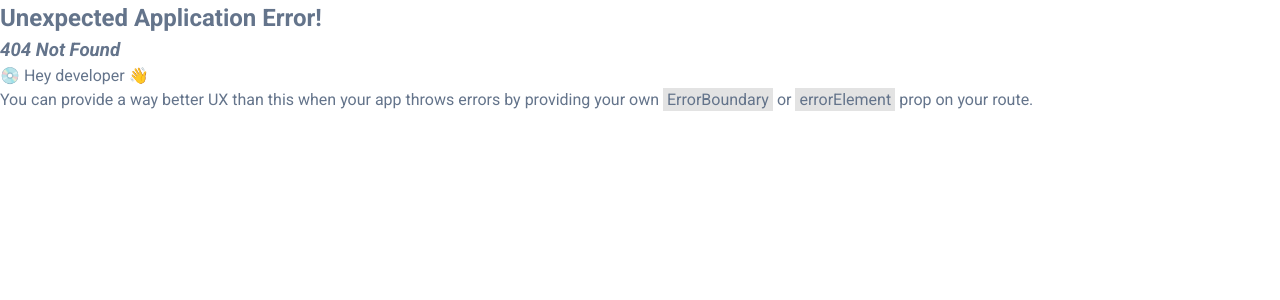
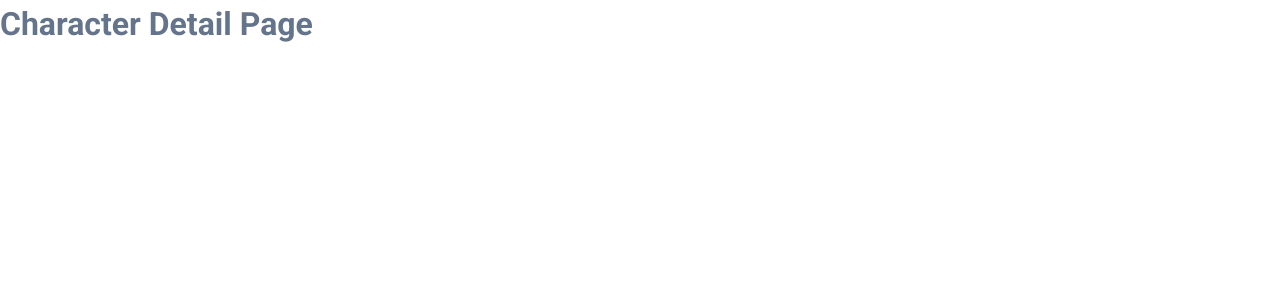
Before and after one commit to alperenustun/rick-and-morty, a React (Vite) app: page /characters/1 in a window 1280 px wide. Before the commit this address had no page. Shown: the top 300 px of the page. Built offline with nearby package versions, Linux system fonts and the light colour scheme.

Commit message:
chore: Add link to character detail page in CharacterListItem

```diff
--- a/src/components/CharacterSelect/CharacterSelectItem/CharacterListItem.scss
+++ b/src/components/CharacterSelect/CharacterSelectItem/CharacterListItem.scss
@@ -19,6 +19,10 @@
     height: 100%;
     border-radius: 10px;
     margin-right: 20px;
+    &:hover{
+      box-shadow: 0 0 10px #1a2dff;
+      cursor: pointer;
+    }
   }
 
   &__title {
--- a/src/components/CharacterSelect/CharacterSelectItem/CharacterListItem.tsx
+++ b/src/components/CharacterSelect/CharacterSelectItem/CharacterListItem.tsx
@@ -1,3 +1,4 @@
+import { Link } from "react-router-dom";
 import { Character } from "../../../types/Character";
 import "./CharacterListItem.scss";
 
@@ -37,11 +38,13 @@ const CharacterListItem: React.FC<CharacterListItemProps> = ({
         checked={selected}
         onChange={() => onSelect(character)}
       />
-      <img
-        className="character-list-item__image"
-        src={character.image}
-        alt={character.name}
-      />
+      <Link to={`/characters/${character.id}`}>
+        <img
+          className="character-list-item__image"
+          src={character.image}
+          alt={character.name}
+        />
+      </Link>
       <div>
         <h3 className="character-list-item__title">{characterName}</h3>
         <p className="character-list-item__episodes">
--- /dev/null
+++ b/src/pages/CharacterDetailPage/CharacterDetailPage.tsx
@@ -0,0 +1,15 @@
+import { useParams } from "react-router-dom";
+import "./CharacterDetailPage.scss";
+
+const CharacterDetailPage: React.FC = () => {
+  const { characterId } = useParams();
+  console.log(characterId);
+
+  return (
+    <div className="character-detail-page">
+      <h1>Character Detail Page</h1>
+    </div>
+  );
+};
+
+export default CharacterDetailPage;
--- a/src/routes.tsx
+++ b/src/routes.tsx
@@ -1,3 +1,4 @@
+import CharacterDetailPage from "./pages/CharacterDetailPage/CharacterDetailPage";
 import HomePage from "./pages/HomePage/HomePage";
 
 const routes = [
@@ -5,6 +6,10 @@ const routes = [
     path: "/",
     element: <HomePage />,
   },
+  {
+    path: "/characters/:characterId",
+    element: <CharacterDetailPage />
+  }
 ];
 
 export default routes;
```
Also changed, not shown: src/pages/CharacterDetailPage/CharacterDetailPage.scss (added).
